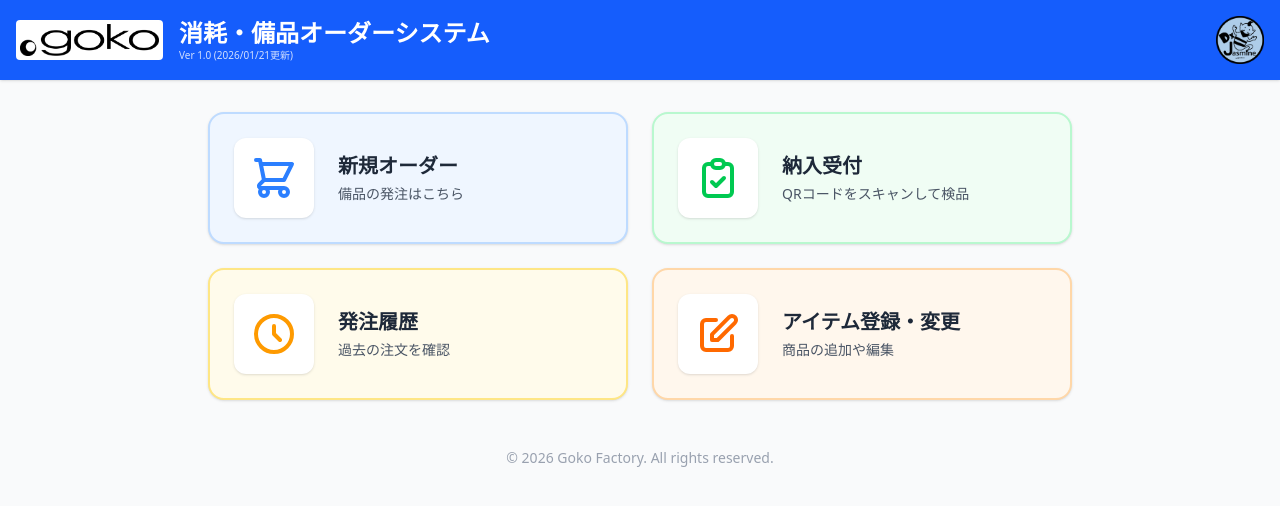
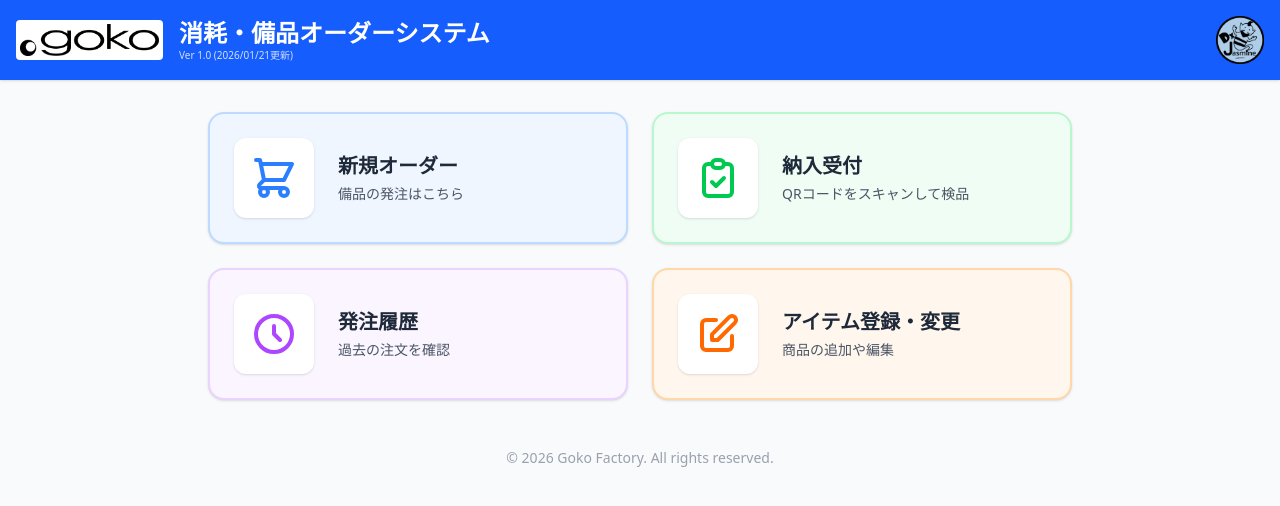
Before and after one commit to sakumatakuyagoko/supply-order-app, a React (Vite) app: page /history in a window 1280 px wide. Shown: the top 506 px of the page. Built offline with nearby package versions, Linux system fonts and the light colour scheme; what @react-pdf/renderer would draw is missing.

Commit message:
Auto update

```diff
--- a/src/pages/HistoryPage.jsx
+++ b/src/pages/HistoryPage.jsx
@@ -251,10 +251,10 @@ const HistoryPage = () => {
 
     return (
         <div className="min-h-screen bg-gray-50 pb-20">
-            <header className="bg-amber-500 text-white p-4 shadow-md sticky top-0 z-10">
+            <header className="bg-purple-600 text-white p-4 shadow-md sticky top-0 z-10">
                 <div className="container mx-auto max-w-lg flex items-center justify-between">
                     <div className="flex items-center gap-3">
-                        <button onClick={() => navigate('/')} className="p-1.5 bg-amber-600 rounded-full hover:bg-amber-700 transition-colors">
+                        <button onClick={() => navigate('/')} className="p-1.5 bg-purple-700 rounded-full hover:bg-purple-800 transition-colors">
                             <svg className="w-5 h-5" fill="none" stroke="currentColor" viewBox="0 0 24 24"><path strokeLinecap="round" strokeLinejoin="round" strokeWidth="2" d="M3 12l2-2m0 0l7-7 7 7M5 10v10a1 1 0 001 1h3m10-11l2 2m-2-2v10a1 1 0 01-1 1h-3m-6 0a1 1 0 001-1v-4a1 1 0 011-1h2a1 1 0 011 1v4a1 1 0 001 1m-6 0h6" /></svg>
                         </button>
                         <h1 className="text-lg font-bold">発注・納入履歴</h1>
--- a/src/pages/HomePage.jsx
+++ b/src/pages/HomePage.jsx
@@ -33,12 +33,12 @@ function HomePage() {
             title: '発注履歴',
             subtitle: '過去の注文を確認',
             icon: (
-                <svg className="w-12 h-12 text-amber-500" fill="none" stroke="currentColor" viewBox="0 0 24 24">
+                <svg className="w-12 h-12 text-purple-500" fill="none" stroke="currentColor" viewBox="0 0 24 24">
                     <path strokeLinecap="round" strokeLinejoin="round" strokeWidth="2" d="M12 8v4l3 3m6-3a9 9 0 11-18 0 9 9 0 0118 0z" />
                 </svg>
             ),
             path: '/history',
-            color: 'bg-amber-50 hover:bg-amber-100 border-amber-200',
+            color: 'bg-purple-50 hover:bg-purple-100 border-purple-200',
             active: true
         },
         {
```
